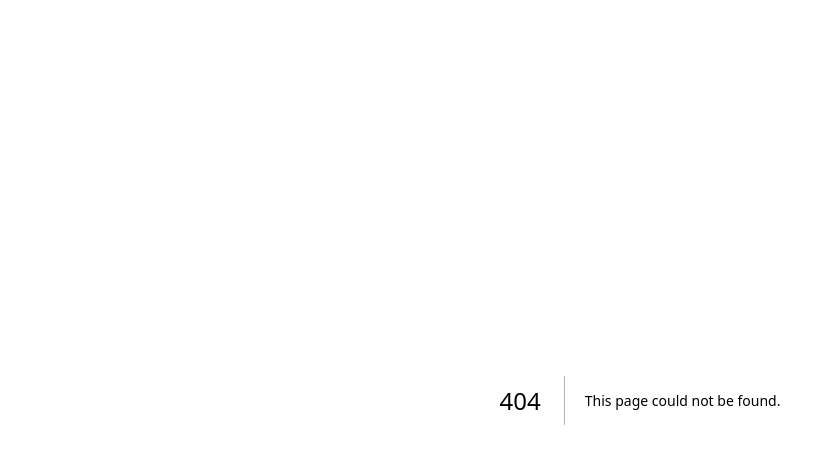
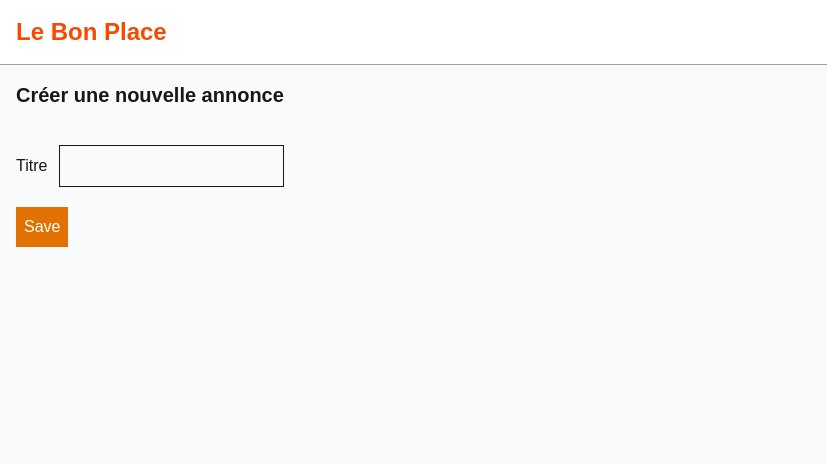
Before and after one commit to on4r4p/Le_Bon_Place, a Next.js app in the folder frontend/: page /newAdd in a window 1280 px wide. Before the commit this address had no page. Shown: the top 464 px of the page, without its empty margins (0-827 px from the left). Built offline with nearby package versions, Linux system fonts and the light colour scheme.

Commit message:
Fav button

```diff
--- a/frontend/src/components/AdCard.tsx
+++ b/frontend/src/components/AdCard.tsx
@@ -1,26 +1,34 @@
+import Link from "next/link";
 import type { Ad } from "../type";
+import FavButton from "./FavButton";
 
 interface AdCardProps {
     ad: Ad;
 }
 
 export default function AdCard({
-    ad: { titre, prix, picpath },
+    ad: { titre, prix, picpath, id },
 }: AdCardProps) {
     return (
-        <div className="w-[400px] h- [4000px]">
+        <Link href={`http://127.0.0.1:30000/ads/${id}`}
+            className="w-[400px] h- [400px]">
+
             <div className="relative shadow-md border rounded-lg p-4 bg-white mr-5 mb-3">
                 {/** biome-ignore lint/performance/noImgElement: images come form unknown domains */}
                 <img
                     className="h-[400px] w-full object-cover rounded-md"
+
                     src={picpath}
                     alt={titre}
                 />
                 <div className="flex justify-between pt-6">
                     <div className="ad-card-titre">{titre}</div>
                     <div className="ad-card-prix">{prix} €</div>
+                    <FavButton />
+
                 </div>
             </div>
-        </div>
+
+        </Link>
     );
 }
--- /dev/null
+++ b/frontend/src/components/FavButton.tsx
@@ -0,0 +1,16 @@
+import { useState } from "react";
+
+export default function FavButton() {
+    const [isFav, setIsFav] = useState(false);
+    return (
+        <button
+            type="button"
+            onClick={(e) => {
+                e.preventDefault();
+                setIsFav(!isFav);
+            }}
+            className="bg-white p-2 rounded-2xl">
+            {isFav ? "💖" : "🤍"}
+        </button>
+    );
+}
--- /dev/null
+++ b/frontend/src/components/Layout.tsx
@@ -0,0 +1,28 @@
+import Head from "next/head";
+import type { ReactNode } from "react";
+import Header from "./Header";
+
+interface LayoutProps {
+    children: ReactNode;
+    pageTitle: string;
+}
+
+
+export default function Layout({ children, pageTitle }: LayoutProps) {
+    return (
+        <>
+            <Head>
+
+                <title>Le Bon Place - {pageTitle}</title>
+                <meta name="viewport" content="width=device-width, initial-scale=1" />
+                <meta name="description" content="A marketplace for buying stuff and selling stuff" />
+                <meta charSet="utf-8" />
+                <link rel="icon" href="/favicon.ico" />
+            </Head>
+            <Header />
+            <main className="bg-gray-50">{children}</main>
+
+
+        </>
+    );
+}
--- a/frontend/src/components/RecentAds.tsx
+++ b/frontend/src/components/RecentAds.tsx
@@ -23,7 +23,15 @@ export default function RecentAds() {
             picpath:
                 "https://i.ibb.co/s4R4LNS/Screenshot-From-2025-12-03-17-38-19.png",
             prix: 123,
-            titre: "Chat mignon",
+            titre: "Chat patriote mignon",
+        },
+
+        {
+            id: 4,
+            picpath:
+                "https://i.postimg.cc/Bbx02Nc1/Cat-Guitar-Sunglasses.png",
+            prix: 175,
+            titre: "Chat Gandalf métaleux",
         },
 
     ];
--- /dev/null
+++ b/frontend/src/pages/ads/[id].tsx
@@ -0,0 +1,11 @@
+import { useRouter } from "next/router";
+import Layout from "../../components/Layout";
+
+export default function AdDetail() {
+    const router = useRouter();
+    return (
+        <Layout pageTitle={`Détails ${router.query.id}`}>
+            <div className="p-4">Annonce numéro {router.query.id}</div>
+        </Layout>
+    );
+}
--- a/frontend/src/pages/index.tsx
+++ b/frontend/src/pages/index.tsx
@@ -1,13 +1,13 @@
-import Header from "@/components/Header";
+import FavButton from "@/components/FavButton";
+import Layout from "@/components/Layout";
 import RecentAds from "@/components/RecentAds";
 
 export default function Home() {
   return (
-    <>
-      <Header />
-      <main>
-        <RecentAds />
-      </main>
-    </>
+    <Layout pageTitle="Accueil">
+      <RecentAds />
+
+    </Layout>
+
   );
 }
--- /dev/null
+++ b/frontend/src/pages/newAdd.tsx
@@ -0,0 +1,30 @@
+import Layout from "@/components/Layout";
+
+export default function NewAdd() {
+    return (
+        <Layout pageTitle="Nouvelle Annonce">
+            <div className="p-4">
+                <h2 className="text-xl font-bold mb-6">Créer une nouvelle annonce</h2>
+
+                <form>
+                    <div className="my-2">
+                        <label htmlFor="name">Titre</label>
+                        <input
+                            type="text"
+                            id="name"
+                            name="title"
+                            className="m-3 p-2 border"
+                            required />
+                    </div>
+
+
+                    <button
+                        type="submit"
+                        className="p-2 bg-amber-600 hover:bg-amber-700 cursor-pointer text-white">
+                        Save
+                    </button>
+                </form>
+            </div>
+        </Layout>
+    );
+}
--- /dev/null
+++ b/frontend/src/types.ts
@@ -0,0 +1,6 @@
+export interface Ad {
+    id: number;
+    title: string;
+    price: number;
+    pictureUrl: string;
+}
```
